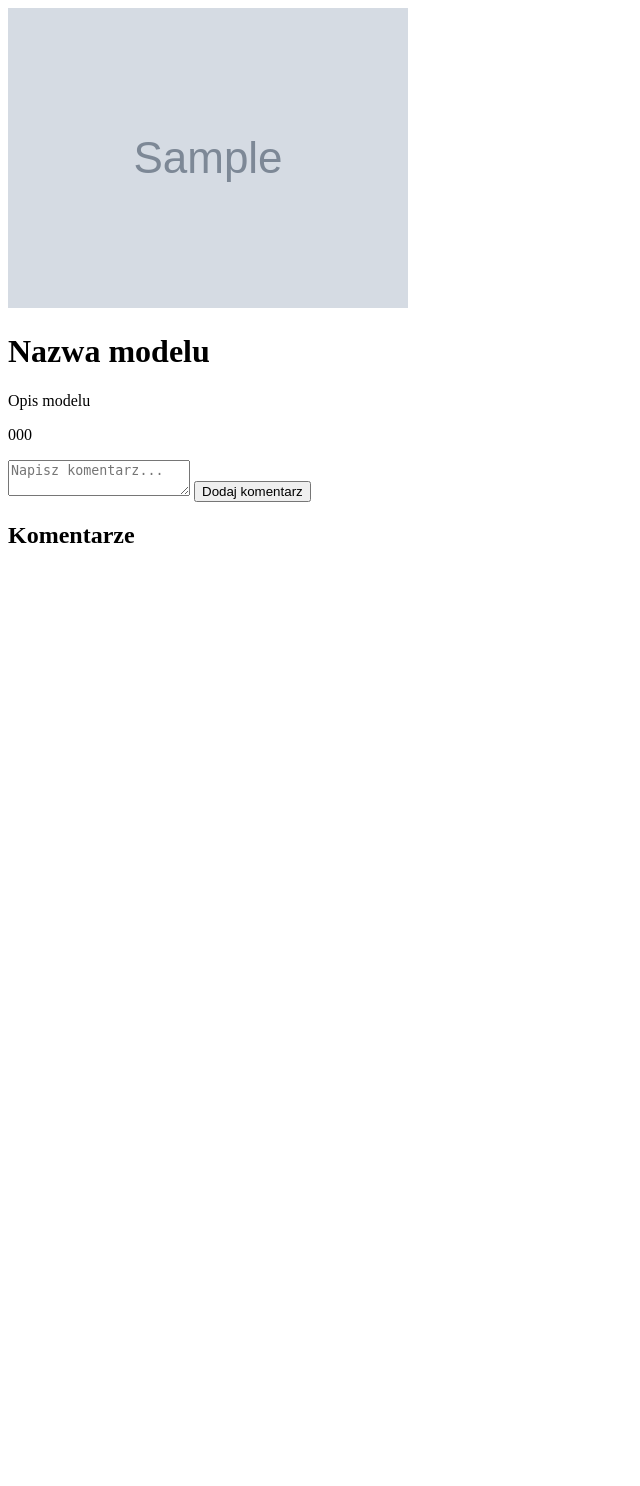
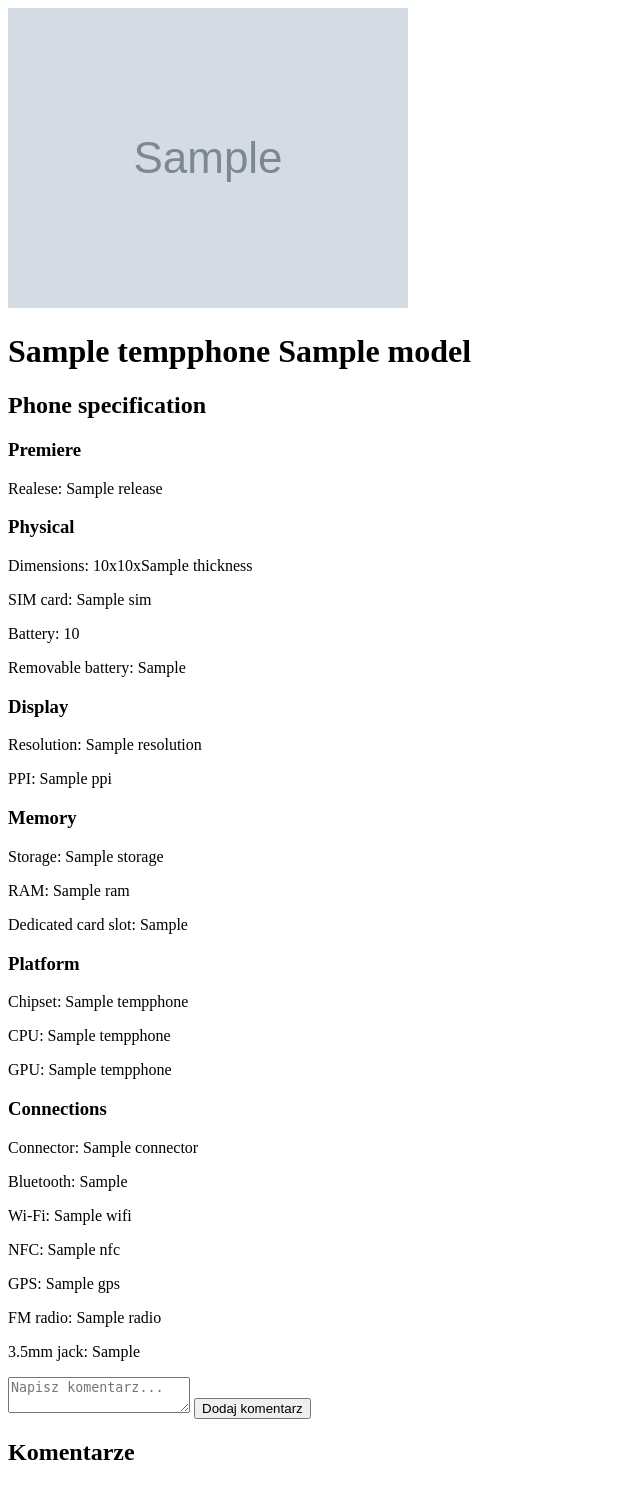
Before and after one commit to cdakk2000/Bazy_Danych_Projekt, a Django app: page /phone/1 in a window 1280 px wide. Shown: the whole page, without its empty margins (0-640 px from the left). Before the commit the page ends 543 px from the top, so only its background shows below. Run offline with Django 4.2, Linux system fonts and the light colour scheme; tables that the repository leaves empty hold one stand-in row (values such as "Sample post"); grey boxes marked "Sample" are stand-in pictures; a database or web service that is not in the repository returns one stand-in record (values such as "Sample title"); some libraries are stand-ins or nearby versions.

Commit message:
full search

```diff
--- a/templates/phone.html
+++ b/templates/phone.html
@@ -1,16 +1,49 @@
 <!DOCTYPE html>
 <html>
   <head>
-    <title>Strona z modelem telefonu i komentarzami</title>
+    <title>{{phone.model}}</title>
   </head>
   <body>
     <!-- Obraz modelu telefonu -->
     <img src="{{phone.image_url}}" alt="Model telefonu">
     <!-- Nazwa modelu telefonu -->
-    <h1>Nazwa modelu </h1>
+    <h1>{{phone.brand_name}} {{phone.model}} </h1>
     <!-- Opis modelu telefonu -->
-    <p> Opis modelu </p>
-    <p> {{phone}} </p>
+    <h2> Phone specification</h2>
+    <h3> Premiere </h3>
+    <p> Realese: {{phone.release}} </p>
+    <h3>Physical</h3>
+    <p>Dimensions: {{phone.height}}x{{phone.width}}x{{phone.thickness}}</p>
+    <p>SIM card: {{phone.sim}}</p>
+    <p>Battery: {{phone.battery_capacity}}</p>
+    <p>Removable battery: {{phone.battery_removable}}</p>
+    <h3>Display</h3>
+    <p>Resolution: {{phone.resolution}}</p>
+    <p>PPI: {{phone.ppi}}</p>
+    <h3>Memory</h3>
+    <p>Storage:
+    {% for storage in phone.internal_memory %}
+              {{storage}}
+    {% endfor %}</p>
+    <p>RAM:
+    {% for ram in phone.ram %}
+              {{ram}}
+    {% endfor %}</p>
+    <p>Dedicated card slot: {{phone.memory_card_dedicated}}</p>
+    <h3>Platform</h3>
+    <p>Chipset: {{phone.chipset_name}}</p>
+    <p>CPU: {{phone.cpu_name}}</p>
+    <p>GPU: {{phone.gpu_name}}</p>
+    <h3>Connections</h3>
+    <p>Connector: {{phone.connector}}</p>
+    <p>Bluetooth: {{phone.bluetooth_version}}</p>
+    <p>Wi-Fi: {{phone.wifi}}</p>
+    <p>NFC: {{phone.nfc}}</p>
+    <p>GPS: {{phone.gps}}</p>
+    <p>FM radio: {{phone.radio}}</p>
+    <p>3.5mm jack: {{phone.audio_jack}}</p>
+
+
 
     <!-- Formularz dodawania komentarzy -->
     <form>
--- a/testdb/urls.py
+++ b/testdb/urls.py
@@ -13,8 +13,9 @@ urlpatterns = [
     path(r'admin/', views.Admin.as_view(), name='admin'),
     path(r'search/', views.Search.as_view(), name='search'),
     path(r'options/', views.Options.as_view(), name='options'),
-    path(r'compare/', views.Compare.as_view(), name='compare'),
     path(r'savesearch/', views.SaveSearch.as_view(), name='savesearch'),
     path(r'manage/', views.Manage.as_view(), name='manage'),
     path('phone/<int:phone_id>', views.Phone.as_view(), name='phone'),
+    path('searchresult/<path:phone_ids>', views.SearchResult.as_view(), name='searchresult'),
+    path('noresults/', views.NoResults.as_view(), name='noresults'),
 ]
--- a/testdb/views.py
+++ b/testdb/views.py
@@ -1,11 +1,28 @@
 import psycopg2
 from django.shortcuts import render, redirect
 from django.views import View
+from django.urls.exceptions import NoReverseMatch
 from django.http import HttpResponseRedirect, JsonResponse, HttpResponse
 from psycopg2.extras import DictCursor
 
 from .forms import LoginForm, OptionsForm, SearchForm
 logged_user = None
+all_phones = """select phonecpu.*, gpu.name as gpu_name into temp tempphone
+                from
+	                (select phonechipset.*, cpu.name as cpu_name
+	                 from
+		                 (select phonebrand.*, chipset.name as chipset_name
+	 	                  from
+			                  (select phone.*, brand.name as brand_name
+			                   from phone
+			                   join brand
+			                   on phone.brand_id = brand.brand_id) as phonebrand
+		                  join chipset
+	 	                  on chipset.chipset_id=phonebrand.chipset_id) as phonechipset
+	                 join cpu
+	                 on phonechipset.cpu_id = cpu.cpu_id) as phonecpu
+                join gpu
+                on gpu.gpu_id=phonecpu.gpu_id"""
 class Index(View):
     template = 'index.html'
 
@@ -74,13 +91,54 @@ class Search(View):
         form = SearchForm(request.POST)
         if form.is_valid():
             conn = psycopg2.connect(dbname='phones', user='postgres', password='pass1234', host='localhost')
-            with  conn.cursor(cursor_factory=psycopg2.extras.RealDictCursor) as cursor:
+            with  conn.cursor() as cursor:
                 searchform = form.cleaned_data
-                searchform = {k: v for k, v in searchform.items() if v is not None}
+                searchform = {k: v for k, v in searchform.items() if v is not None and v != '' and v!=False}
+
                 if 'model' in searchform:
                     cursor.execute("SELECT phone_id FROM phone WHERE model = %s;", (searchform['model'],))
                     results = cursor.fetchone()
-                    return redirect('phone', phone_id=results["phone_id"])
+                    conn.commit()
+                    conn.close()
+
+                    try:
+                        return redirect('phone', phone_id=results[0])
+                    except NoReverseMatch:
+                        return redirect('noresults')
+
+                elif len(searchform) != 0:
+
+                    findPhone = all_phones+";"
+                    cursor.execute(findPhone)
+
+                    removable_columns = ["brand_id", "cpu_id", "gpu_id", "chipset_id", "image_url"]
+                    remove_query = """ALTER TABLE tempphone DROP %s;"""
+                    for remove in removable_columns:
+                        cursor.execute(remove_query % remove)
+
+                    search_query = "SELECT phone_id FROM tempphone WHERE "
+                    for k in searchform.keys():
+                        if k == "ram" or k == "internal_memory":
+                            search_query += "%s = ANY("+k+") AND "
+                        elif k=="bluetooth_version" or k=="width" or k=="height" or k=="thickness":
+                            search_query+= k +" = real \'%s\' AND "
+                        else:
+                            search_query += k + " = \'%s\' AND "
+                    search_query = search_query[:-5] + ";"
+                    cursor.execute(search_query % tuple(searchform.values()))
+                    results = cursor.fetchall()
+                    resultsphoneids = "/".join([str(x[0]) for x in results])
+                    conn.commit()
+                    conn.close()
+
+                    try:
+                        return redirect('searchresult', phone_ids=resultsphoneids)
+                    except NoReverseMatch:
+                       return redirect('noresults')
+                else:
+                    form = SearchForm()
+        else:
+            form = SearchForm()
 
         return render(request, self.template, {"form":form})
 
@@ -144,23 +202,38 @@ class Phone(View):
     def get(self, request, phone_id):
         conn = psycopg2.connect(dbname='phones', user= 'postgres',  password='pass1234', host='localhost')
         with conn.cursor(cursor_factory=psycopg2.extras.RealDictCursor) as cursor:
-            cursor.execute("SELECT * FROM phone WHERE phone_id = %s;", (phone_id,))
+            findPhone = all_phones+""" where phone_id = %s;"""
+            cursor.execute(findPhone, [phone_id,])
+            removable_columns = ["brand_id", "cpu_id", "gpu_id", "chipset_id", "phone_id"]
+            remove_query = """ALTER TABLE tempphone DROP %s;"""
+            for remove in removable_columns:
+                cursor.execute(remove_query % remove)
+            cursor.execute("select * from tempphone;")
             results = cursor.fetchone()
+            cursor.execute("drop table tempphone;")
         return render(request, self.template, {"phone":results})
 
-#class Database(View):
-#    template = 'database.html'
-#    def get(self, request):
-#        return render(request, self.template)
-#    #def get(request):
-#    #    conn = psycopg2.connect(dbname='phones', user='postgres', password='pass1234', host='localhost')
-#
-    #    cursor = conn.cursor()
-#
-    #    cursor.execute("SELECT * FROM phone LIMIT 15")
-    #    results = cursor.fetchall()
-    #    print(results)
-#
-    #    conn.close()
-#
-    #    return render(request, 'database.html', {'results': results})
+class SearchResult(View):
+    template = 'searchresult.html'
+    def get(self, request, phone_ids):
+        phone_ids = [int(x) for x in phone_ids.split('/')]
+        conn = psycopg2.connect(dbname='phones', user= 'postgres', password='pass1234', host='localhost')
+        with conn.cursor(cursor_factory=psycopg2.extras.RealDictCursor) as cursor:
+            findPhones = all_phones+""" where phone_id in %s;"""
+            cursor.execute(findPhones, [tuple(phone_ids),])
+
+            removable_columns = ["brand_id", "cpu_id", "gpu_id", "chipset_id", "phone_id", "image_url"]
+            remove_query = """ALTER TABLE tempphone DROP %s;"""
+            for remove in removable_columns:
+                cursor.execute(remove_query % remove)
+
+            cursor.execute("select * from tempphone;")
+            results = cursor.fetchall()
+            cursor.execute("drop table tempphone;")
+
+        return render(request, self.template, {"phones":results})
+
+class NoResults(View):
+    template = 'noresult.html'
+    def get(self, request):
+        return render(request, self.template)
```
Also changed, not shown: templates/noresult.html (added, +10 -0 lines), templates/searchresult.html (added, +61 -0 lines), testdb/forms.py (+6 -6 lines).
